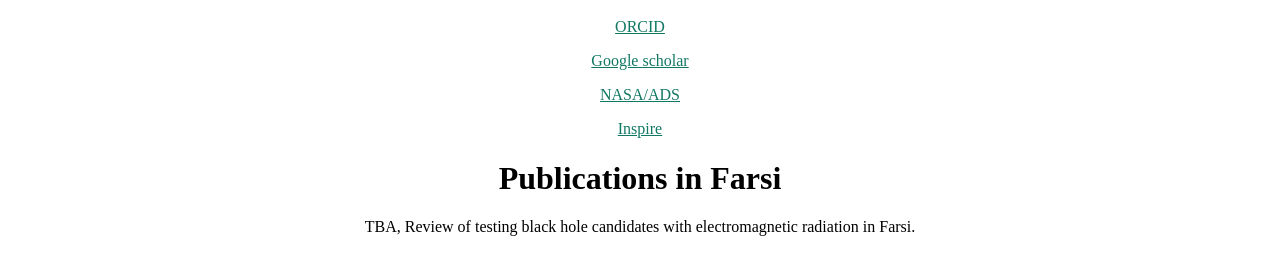
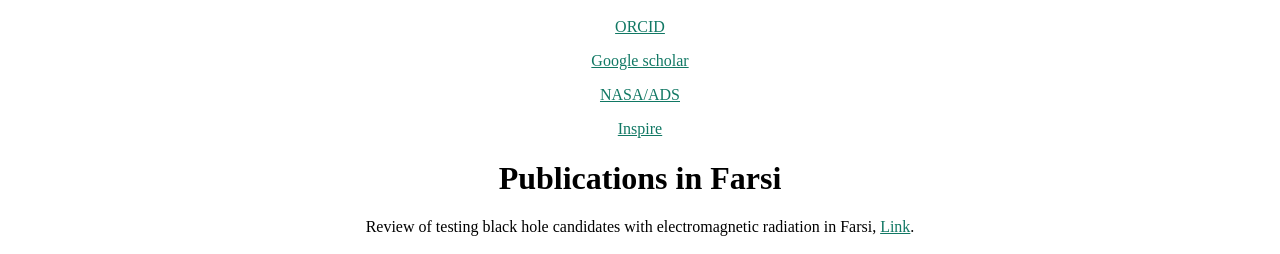
Before and after one commit to masoumehghn/github.io, a plain HTML site: page publications.html in a window 1280 px wide. Shown: the part 694-948 px from the top of the page. Drawn offline with Linux system fonts and the light colour scheme.

Commit message:
add Farsi paper

```diff
--- a/publications.html
+++ b/publications.html
@@ -41,7 +41,7 @@ a:visited {
 <h1>Publications in Farsi</h1>
 
 <p>
-TBA, Review of testing black hole candidates with electromagnetic radiation in Farsi.
+Review of testing black hole candidates with electromagnetic radiation in Farsi, <a href="https://ijpr.iut.ac.ir/article_3408_df588d076d7d48af865d84cb70d46cf0.pdf?lang=en"><u>Link</u></a>.
 </p>
 
 
```
